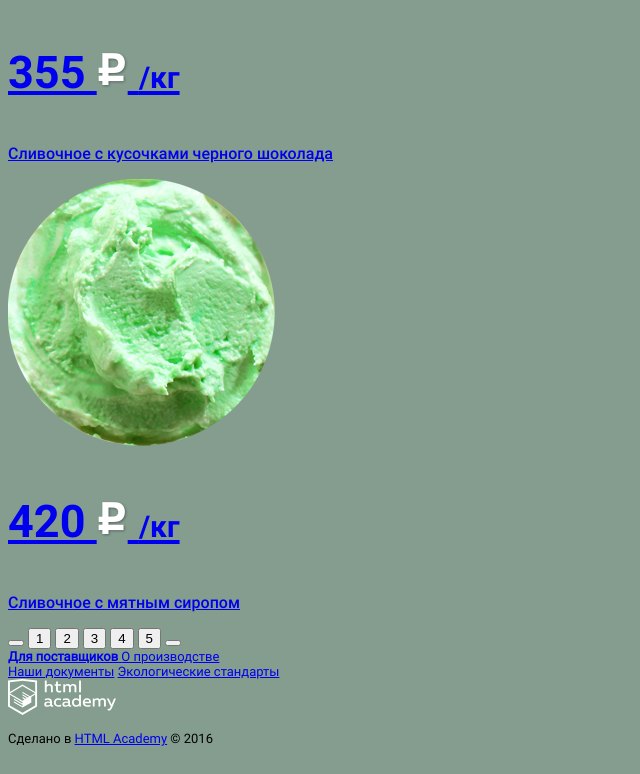
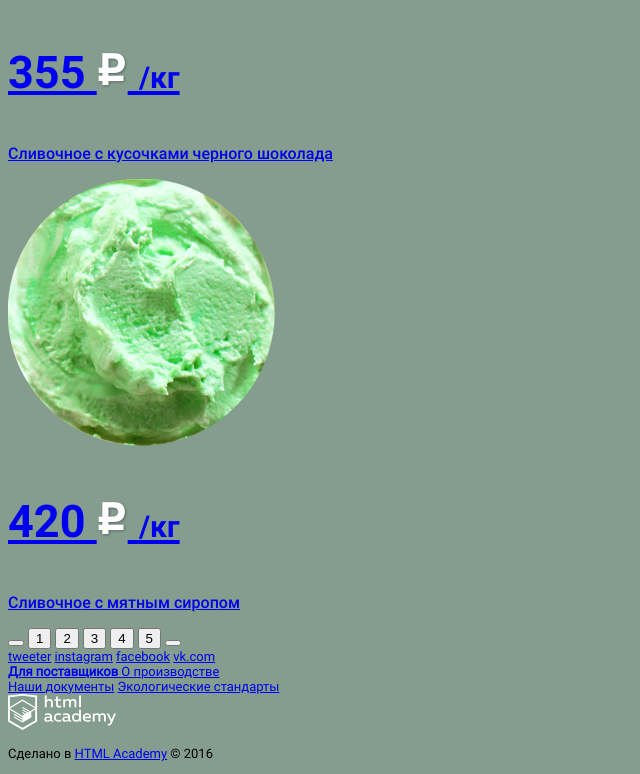
Before and after one commit to AlekseyTrubitsyn/159646-gllacy, a plain HTML site: page catalog.html in a window 1280 px wide. Shown: the part 5573-6347 px from the top of the page, without its empty margins (0-640 px from the left). Drawn offline with Linux system fonts and the light colour scheme.

Commit message:
fixed social buttons
text added into <a>

```diff
--- a/catalog.html
+++ b/catalog.html
@@ -241,10 +241,10 @@
     </main>
     <footer>
       <section class="footer-social">
-        <a class="social-btn social-btn-tweeter" href="#"></a>
-        <a class="social-btn social-btn-inst" href="#"></a>
-        <a class="social-btn social-btn-fb" href="#"></a>
-        <a class="social-btn social-btn-vk" href="#"></a>
+        <a class="social-btn social-btn-tweeter" href="#">tweeter</a>
+        <a class="social-btn social-btn-inst" href="#">instagram</a>
+        <a class="social-btn social-btn-fb" href="#">facebook</a>
+        <a class="social-btn social-btn-vk" href="#">vk.com</a>
       </section>
       <section class="footer-info">
         <div class="footer-info-left">
```
Also changed, not shown: index.html (+4 -4 lines).
